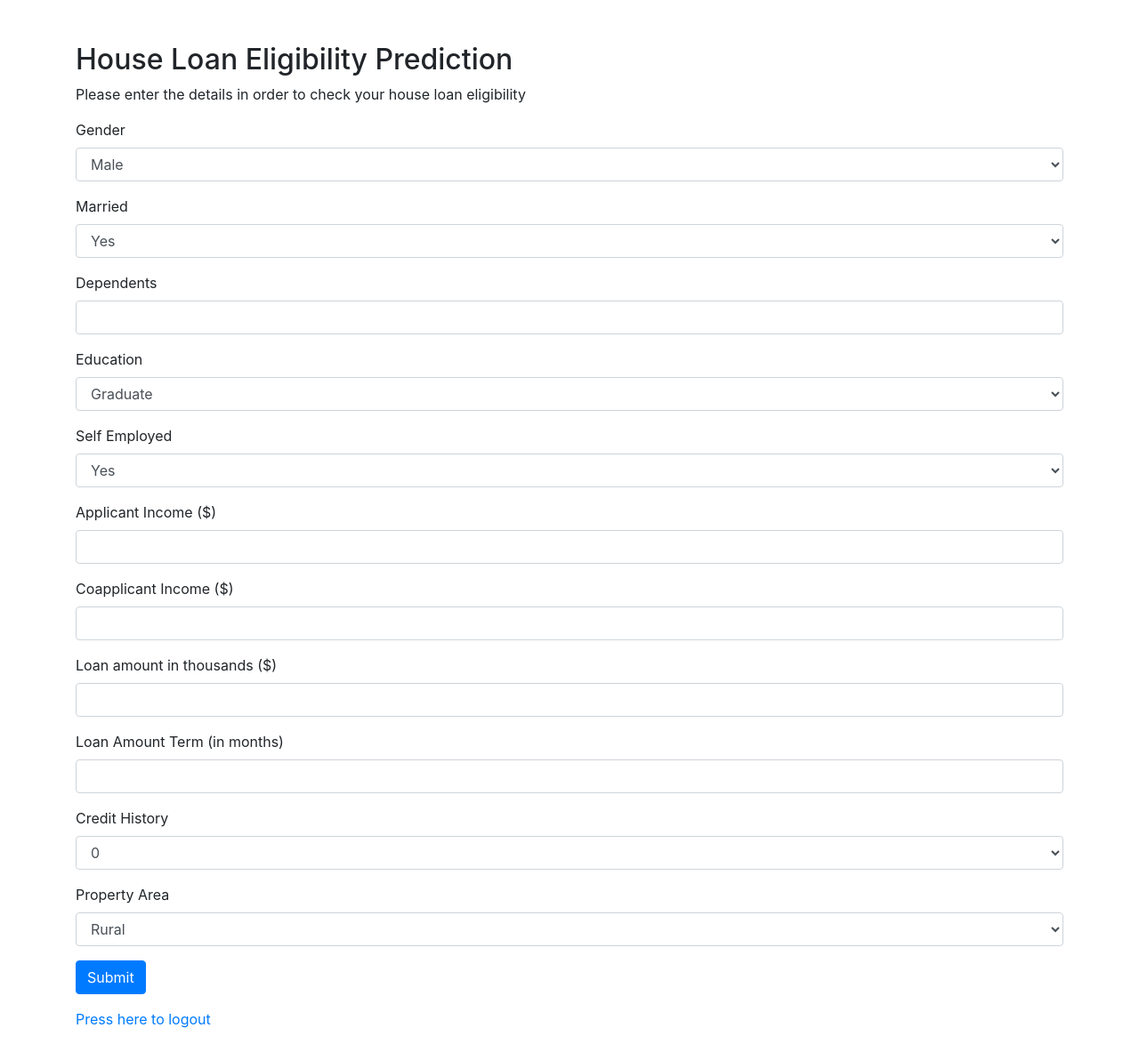
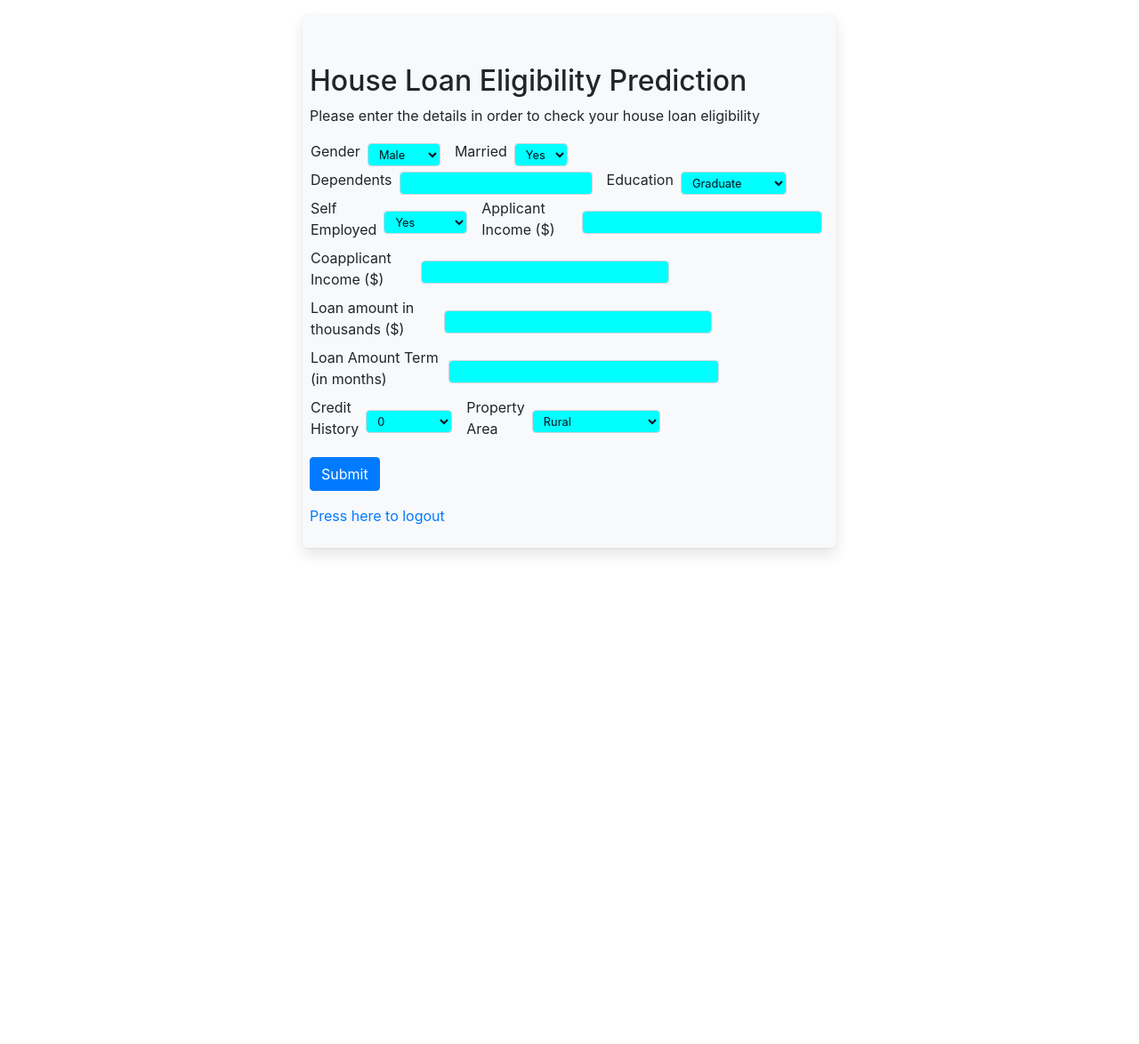
Before and after one commit to harihargithub/G2B3_Loan_Approval_Pred, a Flask app: page /enter_details in a window 1280 px wide. Shown: the whole page at 89% size. After the commit the page ends 624 px from the top, so only its background shows below. Run offline with Flask 3, Linux system fonts and the light colour scheme; the visitor is signed in with stand-in values (Sample User, id 1); parts of the project's set-up code (start-up, migrations or seed data) failed here and were passed over; some libraries are stand-ins or nearby versions.

Commit message:
c@ 200324 1545 enter_details form bit fine tuned, bg & logo image added to /

```diff
--- a/templates/predict.html
+++ b/templates/predict.html
@@ -5,6 +5,44 @@
     <title>House Loan Eligibility Prediction</title>
     <!-- CSS only -->
     <link rel="stylesheet" href="https://stackpath.bootstrapcdn.com/bootstrap/4.5.0/css/bootstrap.min.css">
+    <style>
+        .form-group {
+            margin-bottom: 0.75rem;
+        }
+
+        .form-control {
+            height: calc(1rem + .5rem + 2px);
+            padding: .15rem .5rem;
+            font-size: .8rem;
+            line-height: 1;
+            color: #06111d;
+            background-color: aqua;
+            background-clip: padding-box;
+            border: 1px solid #ced4da;
+            border-radius: .25rem;
+            transition: border-color .15s ease-in-out, box-shadow .15s ease-in-out;
+        }
+
+        .container {
+            max-width: 600px;
+            margin: 1rem auto;
+            padding: .5rem;
+            background-color: #f8f9fa;
+            border-radius: .3rem;
+            box-shadow: 0 0.5rem 1rem 0 rgba(0, 0, 0, .1), 0 1px 2px 0 rgba(0, 0, 0, .06);
+        }
+
+        .row>div {
+            display: flex;
+            align-items: center;
+        }
+
+        .row>div>label {
+            margin-right: 0.5rem;
+            margin-left: 0.5rem;
+            padding-left: 0.5rem;
+        }
+    </style>
 </head>
 
 <body>
@@ -12,62 +50,64 @@
         <h2 class="mt-5">House Loan Eligibility Prediction</h2>
         <p>Please enter the details in order to check your house loan eligibility</p>
         <form action="/predict" method="post">
-            <div class="form-group">
+            <div class="form-group row">
+                <div>
                     <label for="gender">Gender</label>
                     <select class="form-control" id="gender" name="gender">
                         <option>Male</option>
                         <option>Female</option>
                     </select>
                 </div>
-            <div class="form-group">
+                <div>
                     <label for="married">Married</label>
                     <select class="form-control" id="married" name="married">
                         <option>Yes</option>
                         <option>No</option>
                     </select>
                 </div>
-            <div class="form-group">
+                <div>
                     <label for="dependents">Dependents</label>
                     <input type="number" class="form-control" id="dependents" name="dependents" required>
                 </div>
-            <div class="form-group">
+                <div>
                     <label for="education">Education</label>
                     <select class="form-control" id="education" name="education">
                         <option>Graduate</option>
                         <option>Not Graduate</option>
                     </select>
                 </div>
-            <div class="form-group">
+                <div>
                     <label for="self_employed">Self Employed</label>
                     <select class="form-control" id="self_employed" name="self_employed">
                         <option>Yes</option>
                         <option>No</option>
                     </select>
                 </div>
-            <div class="form-group">
+                <div>
                     <label for="applicant_income">Applicant Income ($)</label>
                     <input type="number" class="form-control" id="applicant_income" name="applicant_income" required>
                 </div>
-            <div class="form-group">
+                <div>
                     <label for="coapplicant_income">Coapplicant Income ($)</label>
-                <input type="number" class="form-control" id="coapplicant_income" name="coapplicant_income" required>
+                    <input type="number" class="form-control" id="coapplicant_income" name="coapplicant_income"
+                        required>
                 </div>
-            <div class="form-group">
+                <div>
                     <label for="loan_amount">Loan amount in thousands ($)</label>
                     <input type="number" class="form-control" id="loan_amount" name="loan_amount" required>
                 </div>
-            <div class="form-group">
+                <div>
                     <label for="loan_amount_term">Loan Amount Term (in months)</label>
                     <input type="number" class="form-control" id="loan_amount_term" name="loan_amount_term" required>
                 </div>
-            <div class="form-group">
-                <label for="credit_history">Credit History</label>
+                <div>
+                    <label for="credit_history">Credit History </label>
                     <select class="form-control" id="credit_history" name="credit_history">
                         <option>0</option>
                         <option>1</option>
                     </select>
                 </div>
-            <div class="form-group">
+                <div>
                     <label for="property_area">Property Area</label>
                     <select class="form-control" id="property_area" name="property_area">
                         <option>Rural</option>
@@ -75,10 +115,14 @@
                         <option>Urban</option>
                     </select>
                 </div>
+            </div>
             <button type="submit" class="btn btn-primary">Submit</button>
         </form>
         {% if prediction %}
-        <p>The prediction being {{ prediction }}, Congrats!! you are eligible for loan</p>
+        <br>
+        <p style="color:rgb(6, 5, 14); font-size:larger; background-color:gold ;;">The prediction being {{ prediction
+            }}, Congrats!! you are
+            eligible for loan.</p>
         {% endif %}
         <p class="mt-3">
             <a href="/logout">Press here to logout</a>
```
Also changed, not shown: notes.txt (+31 -0 lines), templates/home.html (+13 -3 lines). Lines whose indentation alone changed are shown as unchanged.
